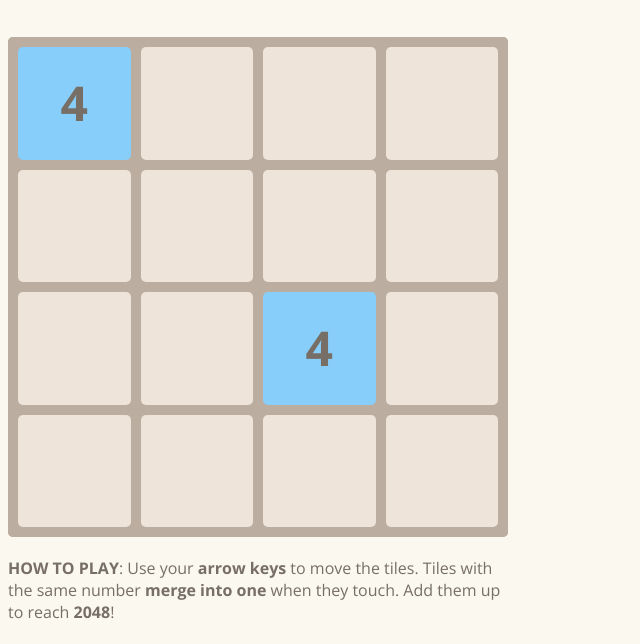
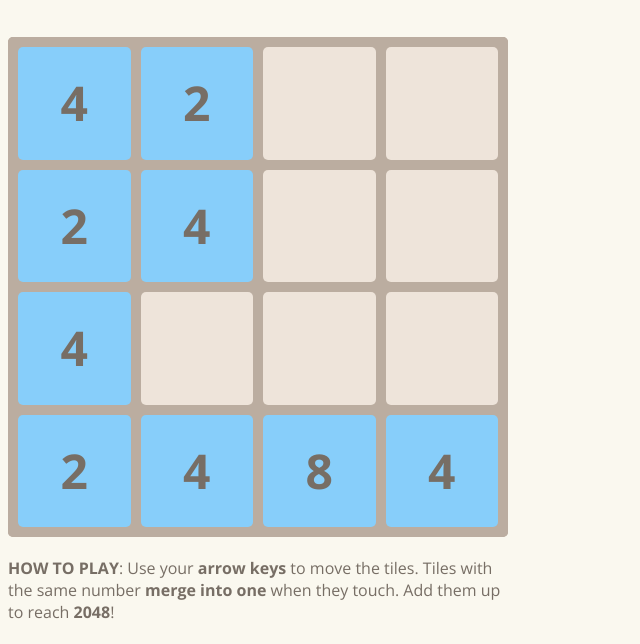
Before and after one commit to juju927/game-2048, a plain HTML site: page index.html in a window 1280 px wide. Shown: the part 156-800 px from the top of the page, without its empty margins (0-640 px from the left). Drawn offline with nearby package versions, Linux system fonts and the light colour scheme.

Commit message:
1st draft for moving all rows to the left!

```diff
--- a/index.html
+++ b/index.html
@@ -43,23 +43,23 @@
       <div class="game-grid">
         <div class="grid-box row1 col1"></div>
         <div class="grid-box row1 col2 grid-box-tile">2</div>
-        <div class="grid-box row1 col3"></div>
+        <div class="grid-box row1 col3 grid-box-tile">2</div>
         <div class="grid-box row1 col4 grid-box-tile">2</div>
 
         <div class="grid-box row2 col1"></div>
-        <div class="grid-box row2 col2"></div>
+        <div class="grid-box row2 col2 grid-box-tile">2</div>
         <div class="grid-box row2 col3"></div>
-        <div class="grid-box row2 col4"></div>
+        <div class="grid-box row2 col4 grid-box-tile">4</div>
 
         <div class="grid-box row3 col1"></div>
         <div class="grid-box row3 col2"></div>
         <div class="grid-box row3 col3 grid-box-tile">4</div>
         <div class="grid-box row3 col4"></div>
 
-        <div class="grid-box row4 col1"></div>
-        <div class="grid-box row4 col2"></div>
-        <div class="grid-box row4 col3"></div>
-        <div class="grid-box row4 col4"></div>
+        <div class="grid-box row4 col1 grid-box-tile">2</div>
+        <div class="grid-box row4 col2 grid-box-tile">4</div>
+        <div class="grid-box row4 col3 grid-box-tile">8</div>
+        <div class="grid-box row4 col4 grid-box-tile">4</div>
       </div>
     </div> <!-- end game grid container -->
 
--- a/script.js
+++ b/script.js
@@ -67,16 +67,32 @@ function moveBox(boxFrom, boxTo) {
   }
 }
 
+
+
 const rowOne = document.querySelectorAll(".row1");
 console.log(rowOne);
 
-for (let i = 1; i < rowOne.length; i++) {
-  let j = i;
-  console.log(i);
-  while (!moveBox(rowOne[j], rowOne[j-1]).classList.contains("col1")) {
-    j--;
-    console.log(`from: ${rowOne[j]} to: ${rowOne[j-1]} j is ${j}`);
-  }
-};
+for (let rowNum = 1; rowNum <= 4; rowNum++) {
+  const row = document.querySelectorAll(".row"+rowNum);
+  console.log(row);
+
+  for (let i = 1; i < row.length; i++) {
+    let j = i;
+    console.log(i);
+    while (!moveBox(row[j], row[j-1]).classList.contains("col1")) {
+      j--;
+      console.log(`from: ${row[j]} to: ${row[j-1]} j is ${j}`);
+    }
+  };
+}
+
+// for (let i = 1; i < rowOne.length; i++) {
+//   let j = i;
+//   console.log(i);
+//   while (!moveBox(rowOne[j], rowOne[j-1]).classList.contains("col1")) {
+//     j--;
+//     console.log(`from: ${rowOne[j]} to: ${rowOne[j-1]} j is ${j}`);
+//   }
+// };
 
 // event listeners
```
